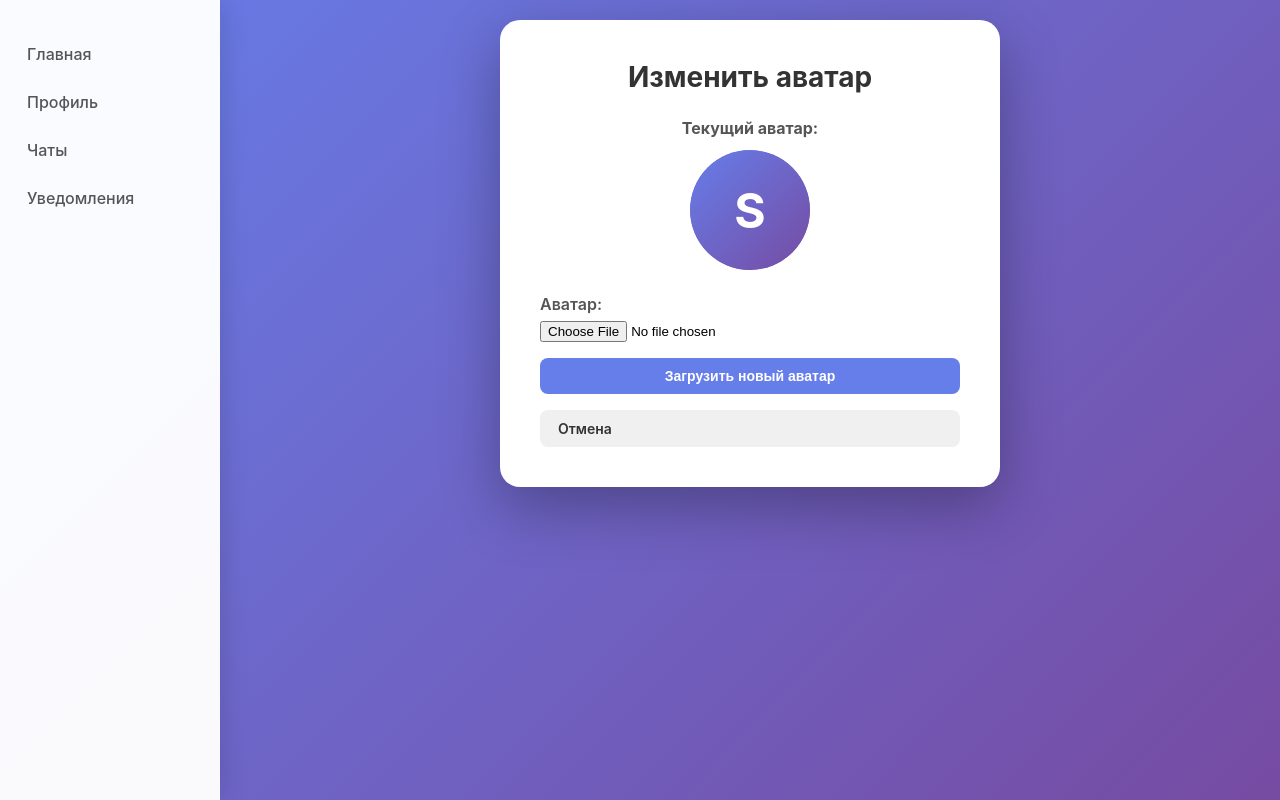
After one commit to silkinatatiana/substack, a Django app: page /avatar/change/ in a window 1280 px wide. The commit adds this page. Run offline with Django 5.2, Linux system fonts and the light colour scheme; the visitor is signed in with stand-in values (Sample User, id 1); data comes from the database, SQL or seed files in the repository.

Commit message:
Added avatar photo upload.

```diff
--- /dev/null
+++ b/notifications/urls.py
@@ -0,0 +1,9 @@
+from django.urls import path
+
+from . import views
+
+app_name = 'notifications'
+
+urlpatterns = [
+    path('', views.notification_list, name='list'),
+]
--- a/requirements.txt
+++ b/requirements.txt
@@ -1,3 +1,4 @@
 asgiref==3.11.1
 Django==6.0.4
+pillow==11.2.1
 sqlparse==0.5.5
--- a/substack_app/urls.py
+++ b/substack_app/urls.py
@@ -14,9 +14,12 @@ Including another URLconf
     1. Import the include() function: from django.urls import include, path
     2. Add a URL to urlpatterns:  path('blog/', include('blog.urls'))
 """
+from django.conf.urls.static import static
 from django.contrib import admin
 from django.urls import path, include
 from django.views.generic import RedirectView
+
+from substack_app import settings
 
 urlpatterns = [
     path('', RedirectView.as_view(url='/posts/', permanent=False)),
@@ -25,3 +28,6 @@ urlpatterns = [
     path('posts/', include('posts.urls')),
     path('notifications/', include('notifications.urls')),
 ]
+
+if settings.DEBUG:
+    urlpatterns += static(settings.MEDIA_URL, document_root=settings.MEDIA_ROOT)
--- a/users/forms.py
+++ b/users/forms.py
@@ -2,8 +2,55 @@ from django import forms
 from django.contrib.auth.forms import UserCreationForm, AuthenticationForm
 from django.contrib.auth import get_user_model
 from django.core.exceptions import ValidationError
+from django.core.files.uploadedfile import SimpleUploadedFile, UploadedFile
+from PIL import Image
+import io
 
 User = get_user_model()
+
+ALLOWED_AVATAR_EXTENSIONS = {'jpg', 'jpeg', 'png'}
+ALLOWED_AVATAR_FORMATS = {'JPEG', 'PNG'}
+MAX_AVATAR_SIZE = 5 * 1024 * 1024
+
+
+class AvatarForm(forms.ModelForm):
+    class Meta:
+        model = User
+        fields = ['avatar']
+
+    def clean_avatar(self):
+        avatar = self.cleaned_data.get('avatar')
+        if not avatar or not isinstance(avatar, UploadedFile):
+            return avatar
+
+        if avatar.size > MAX_AVATAR_SIZE:
+            raise forms.ValidationError('Размер файла не должен превышать 5MB')
+
+        avatar.seek(0)
+        content = avatar.read()
+
+        ext = avatar.name.rsplit('.', 1)[-1].lower() if '.' in avatar.name else ''
+        if ext not in ALLOWED_AVATAR_EXTENSIONS:
+            raise forms.ValidationError(
+                f'Допустимые форматы: {", ".join(sorted(ALLOWED_AVATAR_EXTENSIONS))}'
+            )
+
+        try:
+            with Image.open(io.BytesIO(content)) as img:
+                img.verify()
+            with Image.open(io.BytesIO(content)) as img:
+                if img.format not in ALLOWED_AVATAR_FORMATS:
+                    raise forms.ValidationError('Допустимые форматы: jpg, jpeg, png')
+        except forms.ValidationError:
+            raise
+        except Exception:
+            raise forms.ValidationError('Файл не является допустимым изображением')
+
+        return SimpleUploadedFile(
+            avatar.name,
+            content,
+            content_type=getattr(avatar, 'content_type', 'application/octet-stream'),
+        )
 
 
 class CustomUserCreationForm(UserCreationForm):
@@ -40,7 +87,6 @@ class CustomAuthenticationForm(AuthenticationForm):
     username = forms.CharField(widget=forms.TextInput(attrs={'class': 'form-control', 'placeholder': 'Username'}))
     password = forms.CharField(widget=forms.PasswordInput(attrs={'class': 'form-control', 'placeholder': 'Password'}))
 
-
     def clean_username(self):
         username = self.cleaned_data.get('username')
         return username
--- a/users/static/users/css/profile.css
+++ b/users/static/users/css/profile.css
@@ -79,3 +108,109 @@
     transform: translateY(-2px);
     background: #c82333;
 }
+
+.change-avatar-container {
+    max-width: 480px;
+    margin: 0 auto;
+}
+
+.change-avatar-container h2 {
+    text-align: center;
+    margin-bottom: 24px;
+}
+
+.current-avatar {
+    text-align: center;
+    margin-bottom: 24px;
+}
+
+.current-avatar h3 {
+    font-size: 16px;
+    color: #555;
+    margin-bottom: 12px;
+}
+
+.avatar-preview,
+.avatar-placeholder {
+    width: 120px;
+    height: 120px;
+    margin: 0 auto;
+    border-radius: 50%;
+    overflow: hidden;
+    background: linear-gradient(135deg, #667eea 0%, #764ba2 100%);
+    display: flex;
+    align-items: center;
+    justify-content: center;
+}
+
+.avatar-preview img {
+    width: 100%;
+    height: 100%;
+    object-fit: cover;
+}
+
+.avatar-placeholder span {
+    font-size: 48px;
+    font-weight: bold;
+    color: #fff;
+}
+
+.avatar-form {
+    display: flex;
+    flex-direction: column;
+    gap: 16px;
+}
+
+.avatar-form p {
+    margin: 0;
+}
+
+.avatar-form label {
+    display: block;
+    font-weight: 600;
+    margin-bottom: 6px;
+    color: #555;
+}
+
+.avatar-form input[type="file"] {
+    width: 100%;
+}
+
+.avatar-form .form-actions {
+    display: flex;
+    gap: 12px;
+    flex-wrap: wrap;
+}
+
+.submit-btn,
+.cancel-btn {
+    display: inline-block;
+    padding: 10px 18px;
+    border-radius: 8px;
+    font-size: 14px;
+    font-weight: 600;
+    text-decoration: none;
+    border: none;
+    cursor: pointer;
+    transition: background 0.2s ease, transform 0.2s ease;
+}
+
+.submit-btn {
+    background: #667eea;
+    color: #fff;
+}
+
+.submit-btn:hover {
+    background: #5a6fd6;
+    transform: translateY(-1px);
+}
+
+.cancel-btn {
+    background: #f0f0f0;
+    color: #333;
+}
+
+.cancel-btn:hover {
+    background: #e2e2e2;
+    transform: translateY(-1px);
+}
--- /dev/null
+++ b/users/templates/users/change_avatar.html
@@ -0,0 +1,34 @@
+{% extends 'users/base.html' %}
+{% load static %}
+
+{% block title %}Изменить аватар{% endblock %}
+
+{% block extra_css %}
+<link rel="stylesheet" href="{% static 'users/css/profile.css' %}">
+{% endblock %}
+
+{% block content %}
+<div class="change-avatar-container">
+    <h2>Изменить аватар</h2>
+
+    <div class="current-avatar">
+        <h3>Текущий аватар:</h3>
+        <div class="avatar-preview">
+            {% if user.avatar %}
+                <img src="{{ user.avatar.url }}" alt="Current avatar">
+            {% else %}
+                <div class="avatar-placeholder">
+                    <span>{{ user.username|first|upper }}</span>
+                </div>
+            {% endif %}
+        </div>
+    </div>
+
+    <form method="post" enctype="multipart/form-data" class="avatar-form">
+        {% csrf_token %}
+        {{ form.as_p }}
+        <button type="submit" class="submit-btn">Загрузить новый аватар</button>
+        <a href="{% url 'users:profile' user.pk %}" class="cancel-btn">Отмена</a>
+    </form>
+</div>
+{% endblock %}
--- a/users/templates/users/sidebar.html
+++ b/users/templates/users/sidebar.html
@@ -4,7 +4,8 @@
            class="sidebar-link{% if request.resolver_match.namespace == 'posts' %} active{% endif %}">
             Главная
         </a>
-        <a href="{% url 'users:profile' %}"
+        {% if user.is_authenticated %}
+        <a href="{% url 'users:profile' user.pk %}"
            class="sidebar-link{% if request.resolver_match.view_name == 'users:profile' %} active{% endif %}">
             Профиль
         </a>
@@ -16,5 +17,15 @@
            class="sidebar-link{% if request.resolver_match.view_name == 'notifications:list' %} active{% endif %}">
             Уведомления
         </a>
+        {% else %}
+        <a href="{% url 'users:login' %}"
+           class="sidebar-link{% if request.resolver_match.view_name == 'users:login' %} active{% endif %}">
+            Войти
+        </a>
+        <a href="{% url 'users:register' %}"
+           class="sidebar-link{% if request.resolver_match.view_name == 'users:register' %} active{% endif %}">
+            Регистрация
+        </a>
+        {% endif %}
     </nav>
 </aside>
--- a/users/urls.py
+++ b/users/urls.py
@@ -8,7 +8,8 @@ urlpatterns = [
     path('register/', views.register_view, name='register'),
     path('login/', views.login_view, name='login'),
     path('logout/', views.logout_view, name='logout'),
-    path('profile/', views.profile_view, name='profile'),
+    path('profile/<int:pk>/info/', views.profile_view, name='profile'),
     path('chats/', views.chats_view, name='chats'),
-    path('profile/<int:pk>/info/', views.user_profile_view, name='user_profile'),
+    path('avatar/change/', views.change_avatar_view, name='change_avatar'),
+
 ]
--- a/users/views.py
+++ b/users/views.py
@@ -4,7 +4,7 @@ from django.contrib import messages
 from django.contrib.auth.decorators import login_required
 
 from substack_app import settings
-from .forms import CustomUserCreationForm, CustomAuthenticationForm
+from .forms import CustomUserCreationForm, CustomAuthenticationForm, AvatarForm
 from .models import User
 
 
@@ -56,15 +56,37 @@ def logout_view(request):
 
 
 @login_required
-def profile_view(request):
-    return render(request, 'users/profile.html', {'user': request.user})
-
-
-def user_profile_view(request, pk: int):
+def profile_view(request, pk):
     user = get_object_or_404(User, pk=pk)
-    return render(request, 'users/user_profile.html', {'profile_user': user})
+    return render(request, 'users/profile.html', {'user': user, 'me':request.user})
 
 
 @login_required
 def chats_view(request):
     return render(request, 'users/chats.html')
+
+
+@login_required
+def change_avatar_view(request):
+    user = User.objects.get(pk=request.user.pk)
+
+    if request.method == 'POST':
+        old_avatar_name = user.avatar.name if user.avatar else None
+        form = AvatarForm(request.POST, request.FILES, instance=user)
+        if form.is_valid():
+            if 'avatar' not in request.FILES:
+                messages.warning(request, 'Выберите файл для загрузки')
+            else:
+                user = form.save()
+                if old_avatar_name and old_avatar_name != user.avatar.name:
+                    user.avatar.storage.delete(old_avatar_name)
+                messages.success(request, 'Аватар успешно обновлен!')
+                return redirect('users:profile', pk=user.pk)
+        else:
+            for field, errors in form.errors.items():
+                for error in errors:
+                    messages.error(request, f'{error}')
+    else:
+        form = AvatarForm(instance=user)
+
+    return render(request, 'users/change_avatar.html', {'form': form})
```
Also changed, not shown: other parts of users/static/users/css/profile.css (+32 -3 lines), notifications/templates/notifications/notification_list.html (added, +20 -0 lines), posts/static/posts/css/posts.css (+16 -0 lines), posts/templates/posts/post_list.html (+8 -2 lines), users/templates/users/profile.html (+14 -1 lines), users/templates/users/user_profile.html (deleted, +0 -16 lines), substack_app/settings.py (line endings or trailing spaces), users/migrations/0005_alter_user_username.py (added).
